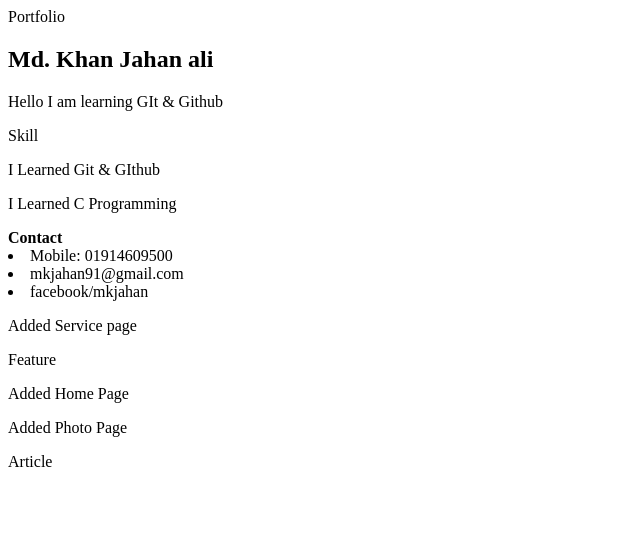
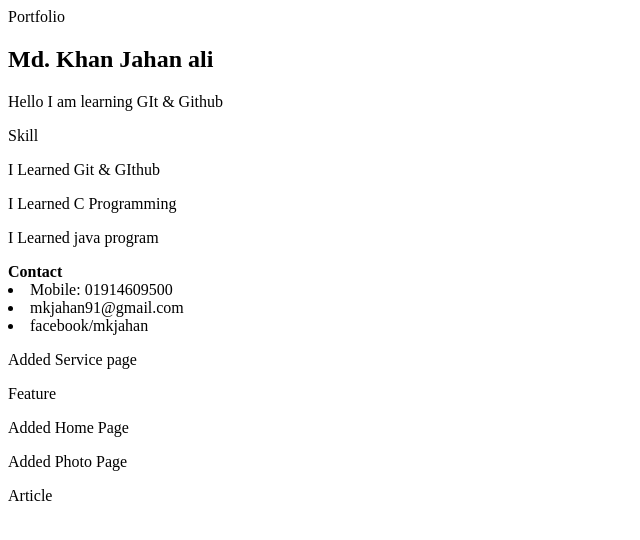
Before and after one commit to Khan-jahan/Git-Review, a plain HTML site: page Index.html in a window 1280 px wide. Shown: the whole page, without its empty margins (0-640 px from the left). Drawn offline with Linux system fonts and the light colour scheme.

Commit message:
Commit messege changes now

```diff
--- a/Index.html
+++ b/Index.html
@@ -15,6 +15,7 @@
     <section> Skill
         <p> I Learned Git & GIthub</p>
         <p> I Learned C Programming</p>
+        <p> I Learned java program</p>
     </section>
     <section> <b>Contact</b> </section>
 
```
